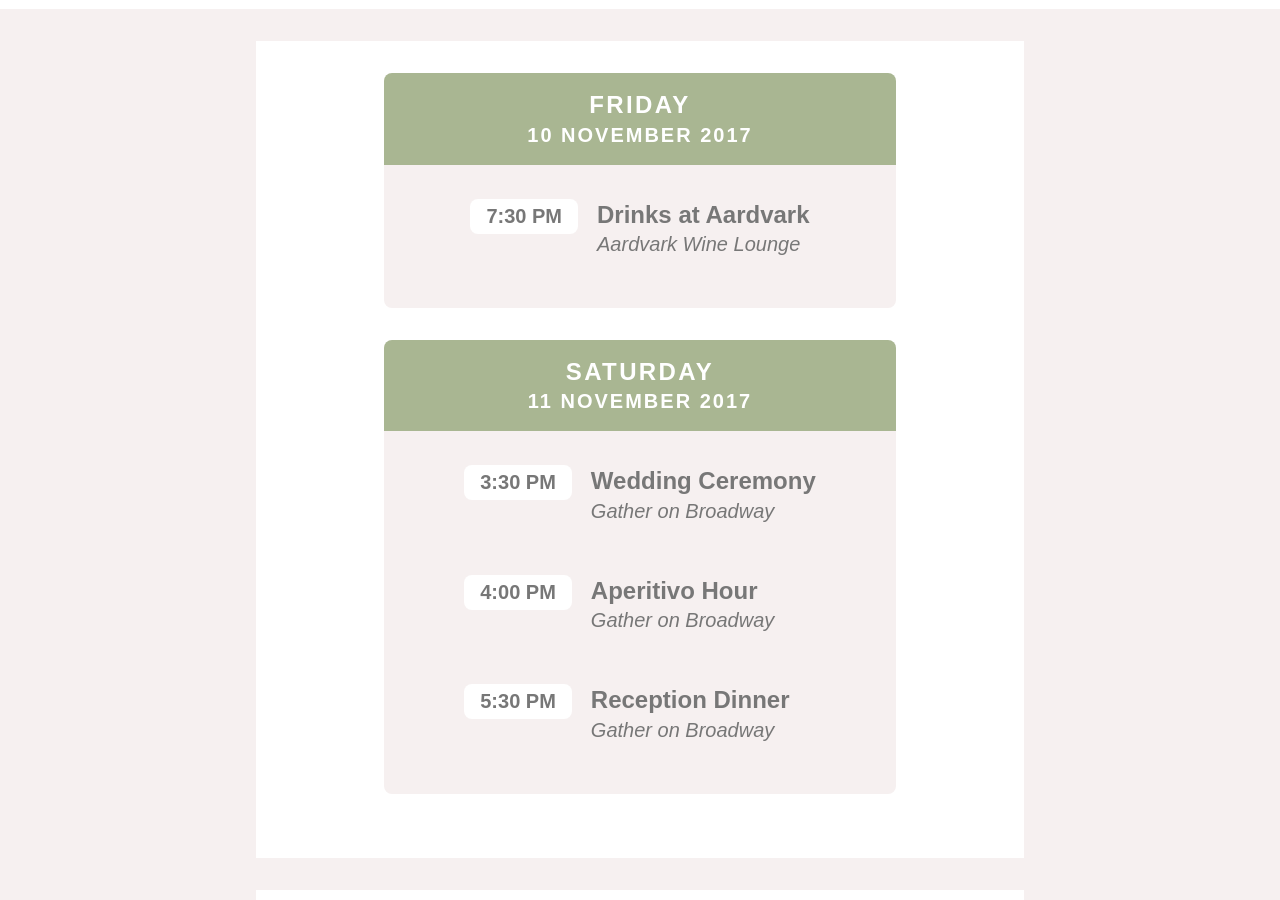
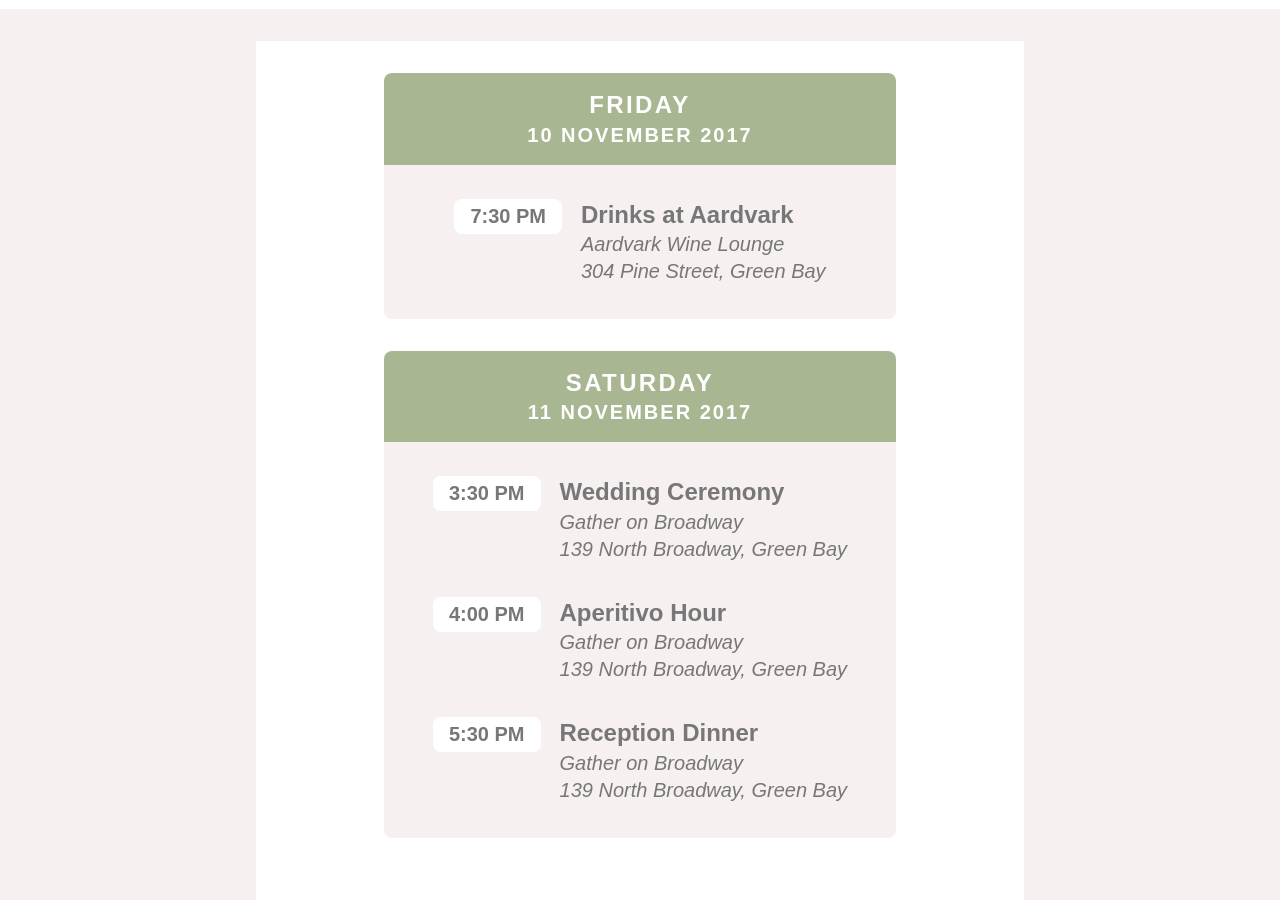
Before and after one commit to kmcgillivray/alexandkevin, a Jekyll site: the page built from schedule.html, in a window 1280 px wide and 900 px high, scrolled down 209 px. Built offline with Jekyll 4.4.1, drawn with Linux system fonts in a browser that asks for light colours; nearby versions of some CDN libraries.

Commit message:
Add addresses to schedule

```diff
--- a/_data/schedule.yml
+++ b/_data/schedule.yml
@@ -4,15 +4,19 @@
     - time: "7:30 PM"
       title: "Drinks at Aardvark"
       location: "Aardvark Wine Lounge"
+      address: 304 Pine Street, Green Bay
 - day: Saturday
   date: 11 November 2017
   events:
     - time: "3:30 PM"
       title: "Wedding Ceremony"
       location: "Gather on Broadway"
+      address: 139 North Broadway, Green Bay
     - time: "4:00 PM"
       title: "Aperitivo Hour"
       location: "Gather on Broadway"
+      address: 139 North Broadway, Green Bay
     - time: "5:30 PM"
       title: "Reception Dinner"
       location: "Gather on Broadway"
+      address: 139 North Broadway, Green Bay
--- a/schedule.html
+++ b/schedule.html
@@ -19,7 +19,8 @@ background: bg-near-white-pink
         <td class="pv3 pr3 b gray v-top"><p class="dib bg-white br3 pv1 ph3 f4">{{ event.time }}</p></td>
         <td class="pv3 v-top">
           <h4 class="mv0 f3 gray">{{ event.title }}</h4>
-          <p class="gray i f4">{{ event.location }}</p>
+          <p class="mb0 gray i f4">{{ event.location }}</p>
+          {% if event.address %}<p class="mb0 gray i f4">{{ event.address }}</p>{% endif %}
         </td>
       </tr>
     {% endfor %}
```
